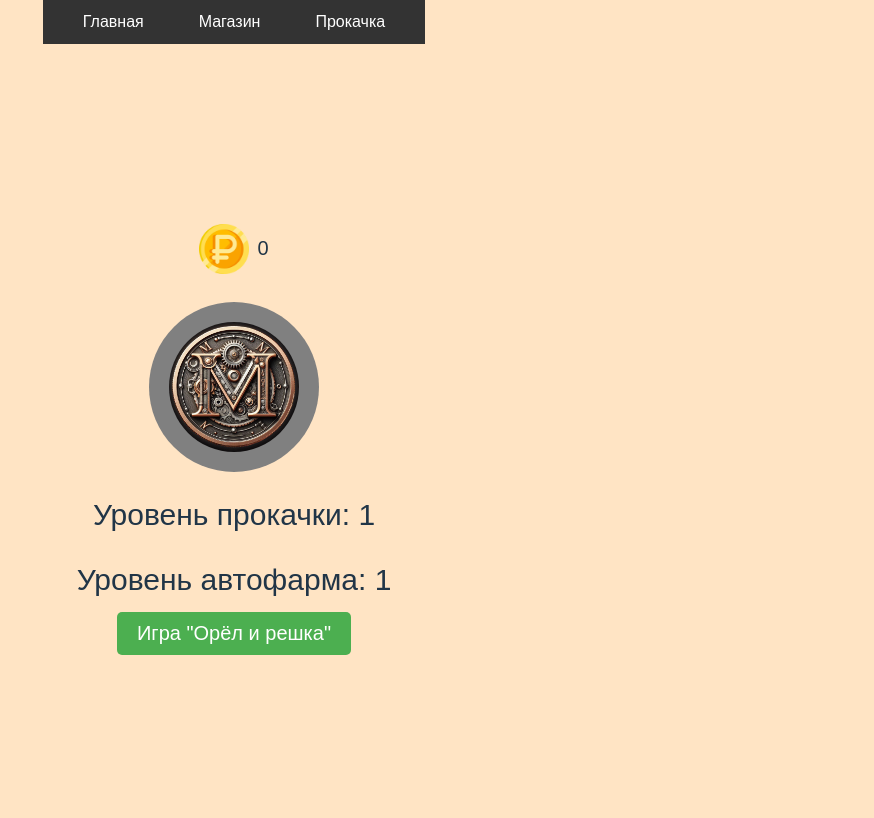
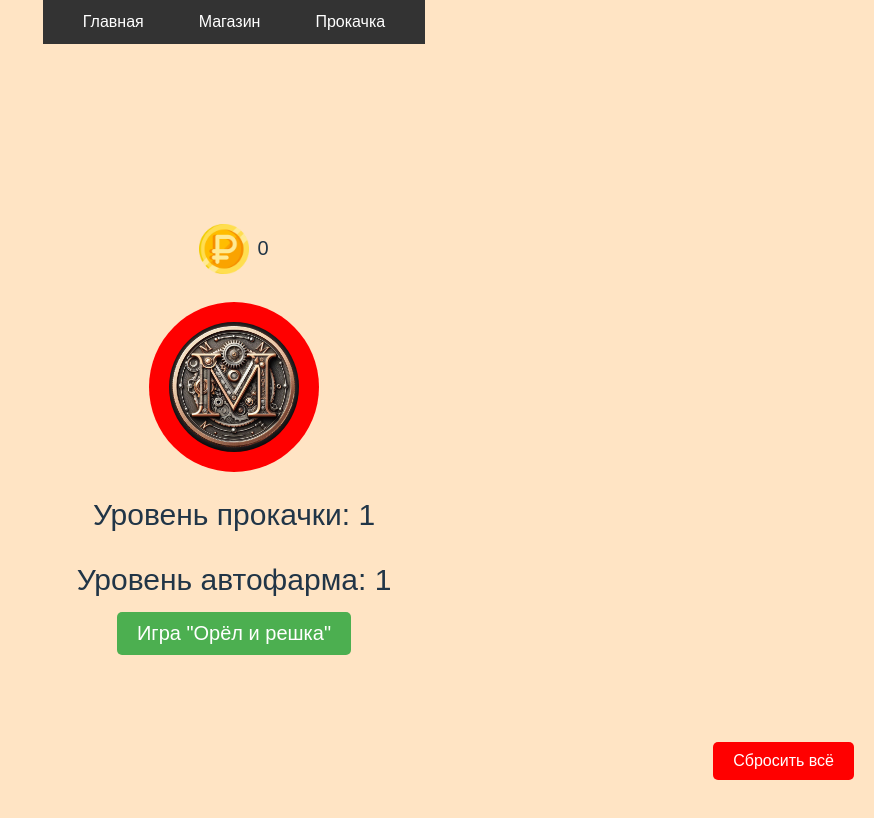
Before and after one commit to dimakuznec/Clicker, a React (Vite) app: page / in a window 1280 px wide. Shown: the top 818 px of the page, without its empty margins (406-1280 px from the left). Built offline with nearby package versions, Linux system fonts and the light colour scheme.

Commit message:
git commit

```diff
--- a/src/App.css
+++ b/src/App.css
@@ -1,3 +1,4 @@
+@charset "UTF-8";
 /* App.css */
 .App {
   font-family: Arial, sans-serif;
@@ -56,6 +57,23 @@
   z-index: 1000;
 }
 
+.reset-button {
+  position: fixed;
+  bottom: 20px;
+  right: 20px;
+  padding: 10px 20px;
+  background-color: red;
+  color: white;
+  border: none;
+  border-radius: 5px;
+  cursor: pointer;
+  z-index: 1000; /* Чтобы кнопка была поверх всего */
+}
+
+.reset-button:hover {
+  background-color: darkred;
+}
+
 @media (max-width: 768px) {
   .burger {
     display: flex;
--- a/src/App.scss
+++ b/src/App.scss
@@ -56,6 +56,23 @@
 	z-index: 1000;
 }
 
+.reset-button {
+	position: fixed;
+	bottom: 20px;
+	right: 20px;
+	padding: 10px 20px;
+	background-color: red;
+	color: white;
+	border: none;
+	border-radius: 5px;
+	cursor: pointer;
+	z-index: 1000; /* Чтобы кнопка была поверх всего */
+}
+
+.reset-button:hover {
+	background-color: darkred;
+}
+
 @media (max-width: 768px) {
 	.burger {
 		display: flex;
--- a/src/App.tsx
+++ b/src/App.tsx
@@ -1,4 +1,4 @@
-import React, { useEffect, useState } from 'react'
+import React, { useEffect, useRef, useState } from 'react'
 import { Link, Route, BrowserRouter as Router, Routes } from 'react-router-dom'
 import { ToastContainer, toast } from 'react-toastify'
 import 'react-toastify/dist/ReactToastify.css'
@@ -9,13 +9,14 @@ import Shop from './components/Shop/Shop'
 import Upgrade from './components/Upgrade/Upgrade'
 
 const App: React.FC = () => {
+	// Состояния приложения
 	const [currency, setCurrency] = useState<number>(() => {
 		const saved = localStorage.getItem('currency')
 		return saved ? Number(saved) : 0
 	})
 	const [currentSkin, setCurrentSkin] = useState<string>(() => {
 		const saved = localStorage.getItem('currentSkin')
-		return saved || 'gray'
+		return saved || 'red' // Начальный цвет на красный
 	})
 	const [clickIncrement, setClickIncrement] = useState<number>(() => {
 		const saved = localStorage.getItem('clickIncrement')
@@ -40,6 +41,52 @@ const App: React.FC = () => {
 		const saved = localStorage.getItem('ownedSkins')
 		return saved ? JSON.parse(saved) : []
 	})
+	const [isActive, setIsActive] = useState<boolean>(true)
+
+	// Рефы для таймеров и интервалов
+	const passiveIncomeInterval = useRef<number | null>(null)
+	const inactivityTimeout = useRef<number | null>(null)
+
+	// Обработка активности пользователя
+	const handleUserActivity = () => {
+		setIsActive(true)
+		if (inactivityTimeout.current) {
+			clearTimeout(inactivityTimeout.current)
+		}
+		inactivityTimeout.current = window.setTimeout(() => {
+			setIsActive(false)
+		}, 3 * 60 * 1000) // 3 минуты
+	}
+
+	// Эффект для обработки активности пользователя
+	useEffect(() => {
+		const handleActivity = () => handleUserActivity()
+		window.addEventListener('mousemove', handleActivity)
+		window.addEventListener('keydown', handleActivity)
+		window.addEventListener('click', handleActivity)
+
+		return () => {
+			window.removeEventListener('mousemove', handleActivity)
+			window.removeEventListener('keydown', handleActivity)
+			window.removeEventListener('click', handleActivity)
+		}
+	}, [])
+
+	// Эффект для пассивного дохода
+	useEffect(() => {
+		if (isActive && autoFarmLevel > 1) {
+			if (!passiveIncomeInterval.current) {
+				passiveIncomeInterval.current = window.setInterval(() => {
+					setCurrency(prevCurrency => prevCurrency + autoFarmLevel)
+				}, 10000) // Каждые 10 секунд
+			}
+		} else {
+			if (passiveIncomeInterval.current) {
+				clearInterval(passiveIncomeInterval.current)
+				passiveIncomeInterval.current = null
+			}
+		}
+	}, [isActive, autoFarmLevel])
 
 	// Сохранение состояния в localStorage при изменении
 	useEffect(() => {
@@ -70,11 +117,13 @@ const App: React.FC = () => {
 		localStorage.setItem('coinFlipTimer', coinFlipTimer.toString())
 	}, [coinFlipTimer])
 
+	// Обработка клика
 	const handleClick = () => {
 		setCurrency(prevCurrency => prevCurrency + clickIncrement)
-		setClickAnimation(true) // Запуск анимации
+		setClickAnimation(true) // Запуск анимации клика
 	}
 
+	// Покупка скина
 	const handleBuySkin = (skin: string, cost: number) => {
 		if (currency >= cost && !ownedSkins.includes(skin)) {
 			setCurrency(prevCurrency => prevCurrency - cost)
@@ -83,6 +132,7 @@ const App: React.FC = () => {
 		}
 	}
 
+	// Прокачка уровня
 	const handleUpgrade = (cost: number, increment: number) => {
 		if (currency >= cost) {
 			setCurrency(prevCurrency => prevCurrency - cost)
@@ -91,7 +141,8 @@ const App: React.FC = () => {
 		}
 	}
 
-	const handleAutoFarmUpgrade = (cost: number, increment: number) => {
+	// Прокачка уровня автофермы
+	const handleAutoFarmUpgrade = (cost: number) => {
 		if (currency >= cost) {
 			setCurrency(prevCurrency => prevCurrency - cost)
 			setAutoFarmLevel(prevLevel => prevLevel + 1)
@@ -115,53 +166,58 @@ const App: React.FC = () => {
 		}
 	}, [coinFlipTimer])
 
-	// Эффект для автофарминга
-	useEffect(() => {
-		if (autoFarmLevel > 1) {
-			const autoFarmInterval = setInterval(() => {
-				setCurrency(prevCurrency => prevCurrency + autoFarmLevel)
-			}, 1000)
-
-			return () => clearInterval(autoFarmInterval)
-		}
-	}, [autoFarmLevel])
-
 	// Эффект для анимации клика
 	useEffect(() => {
 		if (clickAnimation) {
 			const animationTimeout = setTimeout(() => {
-				setClickAnimation(false) // Остановка анимации
+				setClickAnimation(false) // Остановка анимации клика
 			}, 1000) // Длительность анимации должна соответствовать CSS анимации
 
 			return () => clearTimeout(animationTimeout)
 		}
 	}, [clickAnimation])
 
+	// Игра "Орёл и решка"
 	const handleCoinFlip = (choice: string) => {
 		const result = Math.random() < 0.5 ? 'Орёл' : 'Решка'
 		if (choice === result) {
 			setCurrency(prevCurrency => prevCurrency + 50)
 			setUpgradeLevel(prevLevel => prevLevel + 1)
 			setAutoFarmLevel(prevLevel => prevLevel + 1)
-			setClickIncrement(prevIncrement => prevIncrement + 1) // Увеличение increment при выигрыше
+			setClickIncrement(prevIncrement => prevIncrement + 1) // Увеличение инкремента при выигрыше
 			toast.success('Вы выиграли! Уровень повышен и вы получили 50 монет.')
 		} else {
 			setUpgradeLevel(prevLevel => Math.max(1, prevLevel - 1))
 			setAutoFarmLevel(prevLevel => Math.max(1, prevLevel - 1))
-			setClickIncrement(prevIncrement => Math.max(1, prevIncrement - 1)) // Уменьшение increment при проигрыше
+			setClickIncrement(prevIncrement => Math.max(1, prevIncrement - 1)) // Уменьшение инкремента при проигрыше
 			toast.error('Вы проиграли! Уровень понижен.')
 		}
 		setShowCoinFlipModal(false) // Закрыть модальное окно игры "Орёл и решка" после окончания игры
 	}
 
+	// Закрытие модального окна
 	const handleCloseModal = () => {
 		setShowCoinFlipModal(false) // Закрыть модальное окно вручную по требованию
+	}
+
+	// Сброс всех данных
+	const resetAll = () => {
+		setCurrency(0)
+		setCurrentSkin('red') // Установить начальный цвет на красный
+		setClickIncrement(1)
+		setUpgradeLevel(1)
+		setAutoFarmLevel(1) // Начальный уровень автофермы устанавливается на 1
+		setOwnedSkins([])
+		setCoinFlipTimer(300)
+		toast.info('Все данные сброшены.')
+		localStorage.clear()
 	}
 
 	return (
 		<Router>
 			<div className='App'>
 				<ToastContainer />
+				{/* Навигационная панель */}
 				<nav className={`nav ${isMenuOpen ? 'open' : ''}`}>
 					<div className='burger' onClick={() => setIsMenuOpen(!isMenuOpen)}>
 						<span></span>
@@ -174,6 +230,8 @@ const App: React.FC = () => {
 						<Link to='/upgrade'>Прокачка</Link>
 					</div>
 				</nav>
+
+				{/* Маршруты */}
 				<Routes>
 					<Route
 						path='/'
@@ -215,6 +273,8 @@ const App: React.FC = () => {
 						}
 					/>
 				</Routes>
+
+				{/* Модальное окно для игры "Орёл и решка" */}
 				{showCoinFlipModal && (
 					<CoinFlipModal
 						show={showCoinFlipModal}
@@ -222,6 +282,11 @@ const App: React.FC = () => {
 						onPlay={handleCoinFlip}
 					/>
 				)}
+
+				{/* Кнопка сброса данных */}
+				<button onClick={resetAll} className='reset-button'>
+					Сбросить всё
+				</button>
 			</div>
 		</Router>
 	)
```
Also changed, not shown: 1 other file (tests, documents, lock files or other folders).
